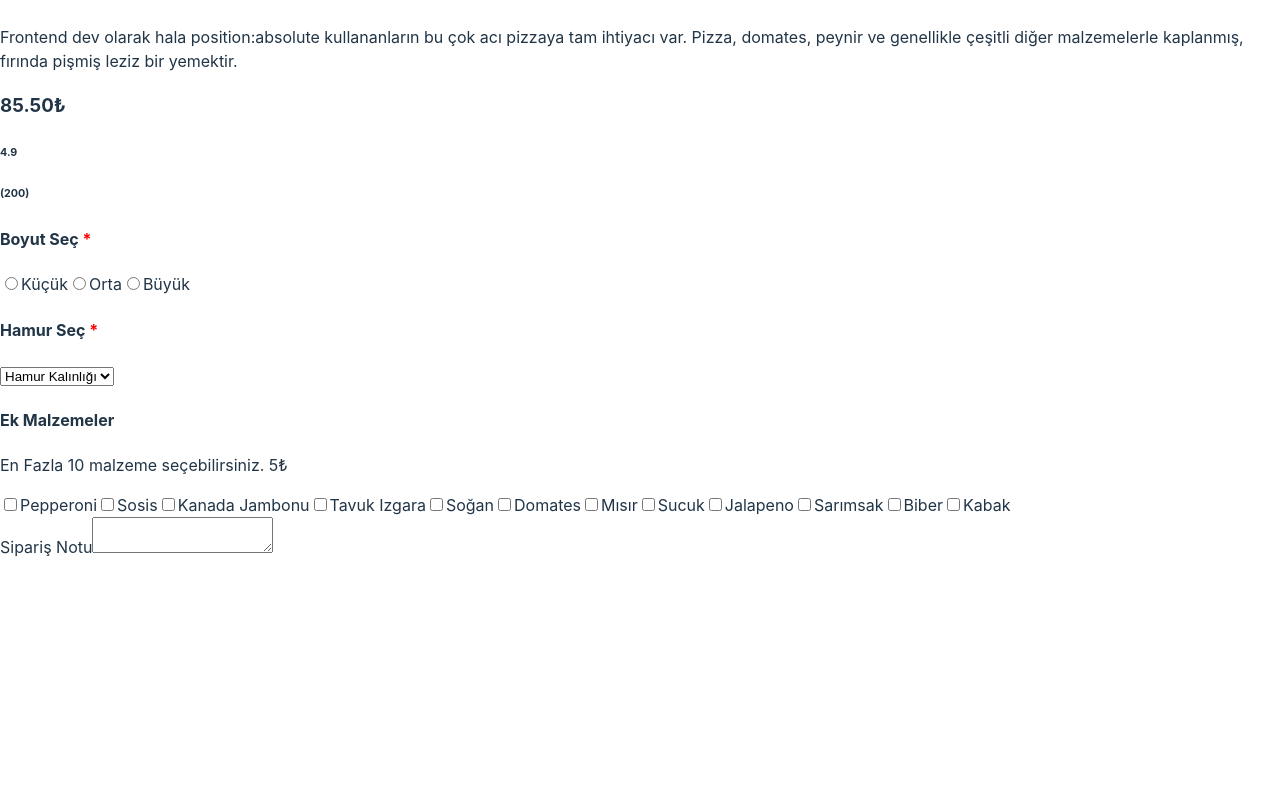
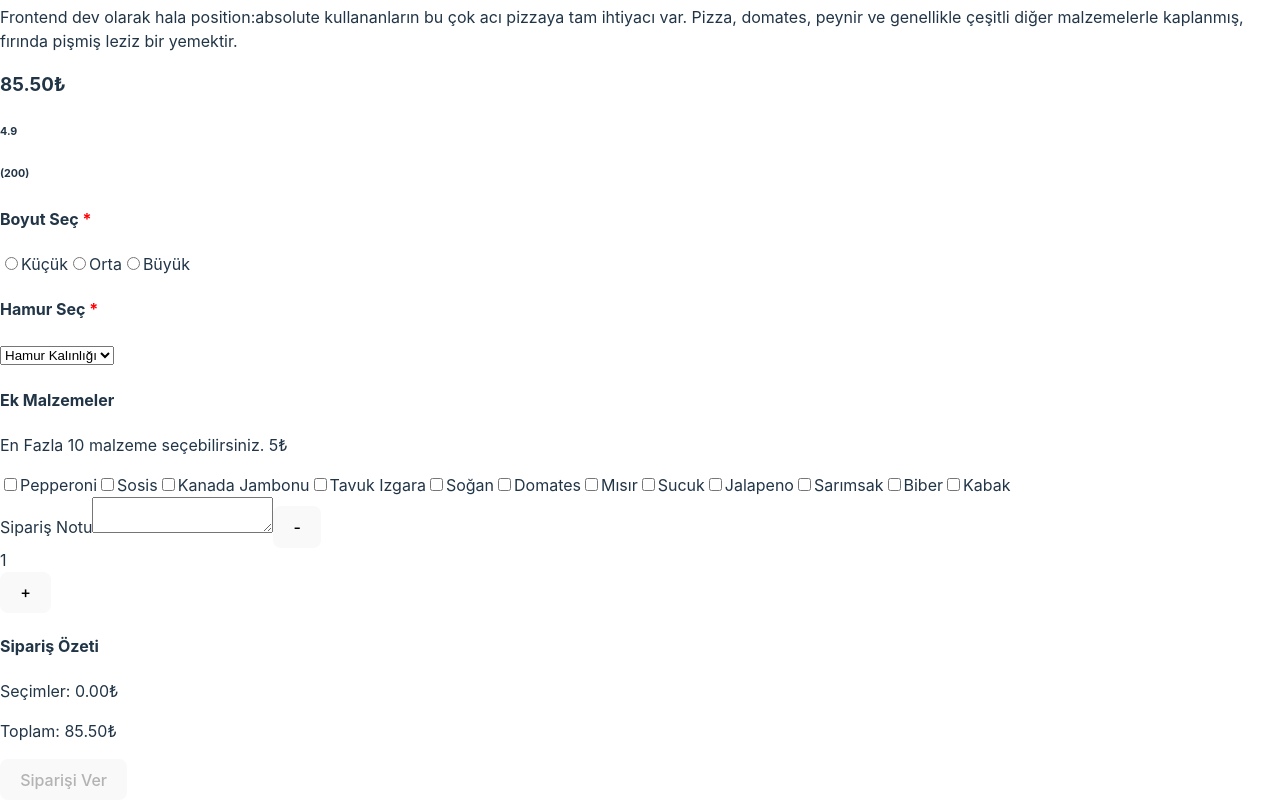
Before and after one commit to kubratekinbicgi/pizza-challenge, a React (Vite) app: page /order in a window 1280 px wide. Shown: the part 220-1020 px from the top of the page. Before the commit the page ends 800 px from the top, so only its background shows below. Built offline with nearby package versions, Linux system fonts and the light colour scheme.

Commit message:
Updated OrderForm and OrderPage, added OrderConfirmation component

```diff
--- /dev/null
+++ b/src/Components/OrderConfirmation.jsx
@@ -0,0 +1,12 @@
+import React from "react";
+export default function OrderConfirmation() {
+
+    return(
+        <main>
+            <div>
+                <p>Teknolojik Yemekler</p>
+                <p>TEBRİKLER! <br/>SİPARİŞİNİZ ALINDI! </p>
+            </div>
+        </main>
+    )
+}
--- a/src/Components/OrderForm.jsx
+++ b/src/Components/OrderForm.jsx
@@ -1,7 +1,7 @@
 
 import React, { useState } from "react"
 
-export default function OrderForm() {
+export default function OrderForm({onSubmit}) {
 
     const sizes = ["Küçük", "Orta", "Büyük"];
     const doughOptions = ["İnce", "Orta", "Kalın"];
@@ -19,45 +19,71 @@ export default function OrderForm() {
         "Biber",
         "Kabak",
       ];
+      const basePrice = 85.5;
+      const extraPricePerSelection = 5;
 
 
      const [selectedSize, setSelectedSize] = useState("");
      const [selectedDough, setSelectedDough] = useState("");
      const [selectedExtras, setSelectedExtras] = useState([]);
      const [orderNote , setOrderNote] = useState("");
+     const [quantity, setQuantity] = useState(1);
 
 
-    function handleSizeChange(event) {
-        setSelectedSize(event.target.value)
+      function handleChange(event){
+        const {name, value} = event.target;
+        if(name === "note"){
+          setOrderNote(value);
+        } else if (name === "size"){
+          setSelectedSize(value);
+        } else if (name === "dough") {
+          setSelectedDough(value);
+        } else if (name === "extras") {
+          if (selectedExtras.includes(value)) {
+            setSelectedExtras(selectedExtras.filter((extra) => extra !== value));
+          } else {
+            if (selectedExtras.length < 10) {
+              setSelectedExtras([...selectedExtras, value]);
+            } else {
+              alert("En fazla 10 malzeme seçebilirsiniz");
+            }
+          }
+        }
+
+      }
+    function increment() {
+      setQuantity(function (prev) {
+        return prev + 1;
+      });
     }
 
-    const handleDoughChange = (event) => {
-        setSelectedDough(event.target.value);
-      };
+    function decrement() {
+      if (quantity > 1) {
+        setQuantity(function (prev) {
+          return prev - 1;
+        });
+      }
+    }
+    const extrasTotal = selectedExtras.length * extraPricePerSelection;
+    const totalPrice = basePrice * quantity + extrasTotal;
 
-    function handleExtrasChange (event) {
-        const value = event.target.value;
-        if(selectedExtras.includes(value)) {
-            setSelectedExtras(selectedExtras.filter((extra) => extra !== value))
-        }else{
-          if(selectedExtras.length < 10) {
-            setSelectedExtras([...selectedExtras, value]);
-          } else {
-            alert("En fazla 10 malzeme seçebilirsiniz")
-          }
-        }
+
+    function isFormValid() {
+      return selectedSize !== "" && selectedDough !== "";
     }
 
-    function handleOrderNote(event) {
-        setOrderNote(event.target.value)
-    }
     function handleSubmit(event) {
       event.preventDefault();
       if (!selectedSize || !selectedDough) {
         alert("Lütfen tüm zorunlu alanları doldurun!");
         return;
       }
+
+
+      onSubmit();
     }
+
+
 
     return(
         <main>
@@ -73,7 +99,7 @@ export default function OrderForm() {
               name="size"
               value={size}
               checked={selectedSize === size}
-              onChange={handleSizeChange}
+              onChange={handleChange}
             />
             {size}
           </label>
@@ -85,13 +111,16 @@ export default function OrderForm() {
         Hamur Seç <span style={{ color: "red" }}>*</span>
       </h4>
       <select
-      name="selectedDough"
-      onChange={handleDoughChange}
+      name="dough"
+      onChange={handleChange}
       value={selectedDough}
       >
         <option value="">Hamur Kalınlığı</option>
         {doughOptions.map((dough) => (
-          <option key={dough} value={dough}>
+          <option
+          key={dough}
+          value={dough}
+          >
             {dough}
           </option>
         ))}
@@ -106,9 +135,9 @@ export default function OrderForm() {
             <input
               type="checkbox"
               value={extra}
-              name="extra"
+              name="extras"
               checked={selectedExtras.includes(extra)}
-              onChange={handleExtrasChange}
+              onChange={handleChange}
             />
             {extra}
           </label>
@@ -121,11 +150,33 @@ export default function OrderForm() {
             Sipariş Notu
         </label>
         <textarea
-        name="text"
+        name="note"
         id="note"
         value={orderNote}
-        onChange={handleOrderNote}></textarea>
+        onChange={handleChange}
+        >
 
+        </textarea>
+
+        <button onClick={decrement}>
+          -
+        </button>
+        <div>
+          {quantity}
+        </div>
+        <button onClick={increment}>
+          +
+        </button>
+        <div>
+          <h4>Sipariş Özeti</h4>
+          <p>Seçimler: {extrasTotal.toFixed(2)}₺</p>
+          <p>Toplam: {totalPrice.toFixed(2)}₺ </p>
+          <button
+          disabled={!isFormValid()}
+          >
+            Siparişi Ver
+          </button>
+        </div>
     </form>
     </main>
 
--- a/src/Components/OrderPage.jsx
+++ b/src/Components/OrderPage.jsx
@@ -1,17 +1,28 @@
-import React from "react";
+import React, { useState } from "react";
 import { NavLink } from "react-router-dom";
 import OrderForm from "./OrderForm";
+import OrderConfirmation from "./OrderConfirmation";
 
 export default function OrderPage(){
 
+    const [isOrderSubmitted, setIsOrderSubmitted] = useState(false);
+
+    const handleOrderSubmit = () => {
+    setIsOrderSubmitted(true);
+  };
+
     return(
         <div className="order-container">
+            {isOrderSubmitted ? (
+        <OrderConfirmation />
+      ) : (
+        <>
             <div className="order-content">
                 <h1 className="order-title">Teknolojik Yemekler</h1>
                 <NavLink to="/" exact>
                 Anasayfa
                 </NavLink>
-                {"  "}
+                {"  -  "}
                 <NavLink to="/order">
                 Sipariş Oluştur
                 </NavLink>
@@ -27,8 +38,9 @@ export default function OrderPage(){
         <h6>4.9</h6>
         <h6>(200)</h6>
 
-        <OrderForm/>
-
+        <OrderForm onSubmit={handleOrderSubmit}/>
+        </>
+      )}
     </div>
     )
 }
```
